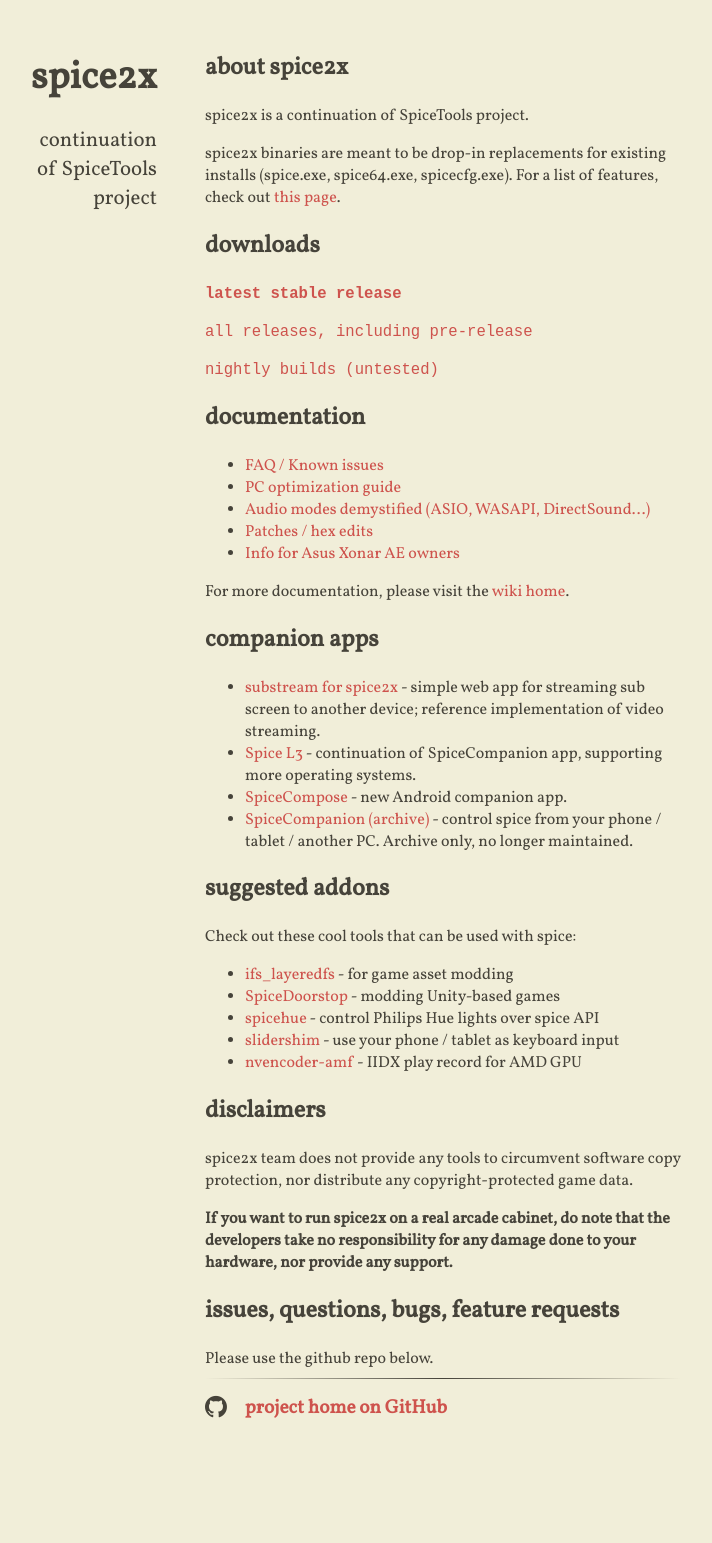
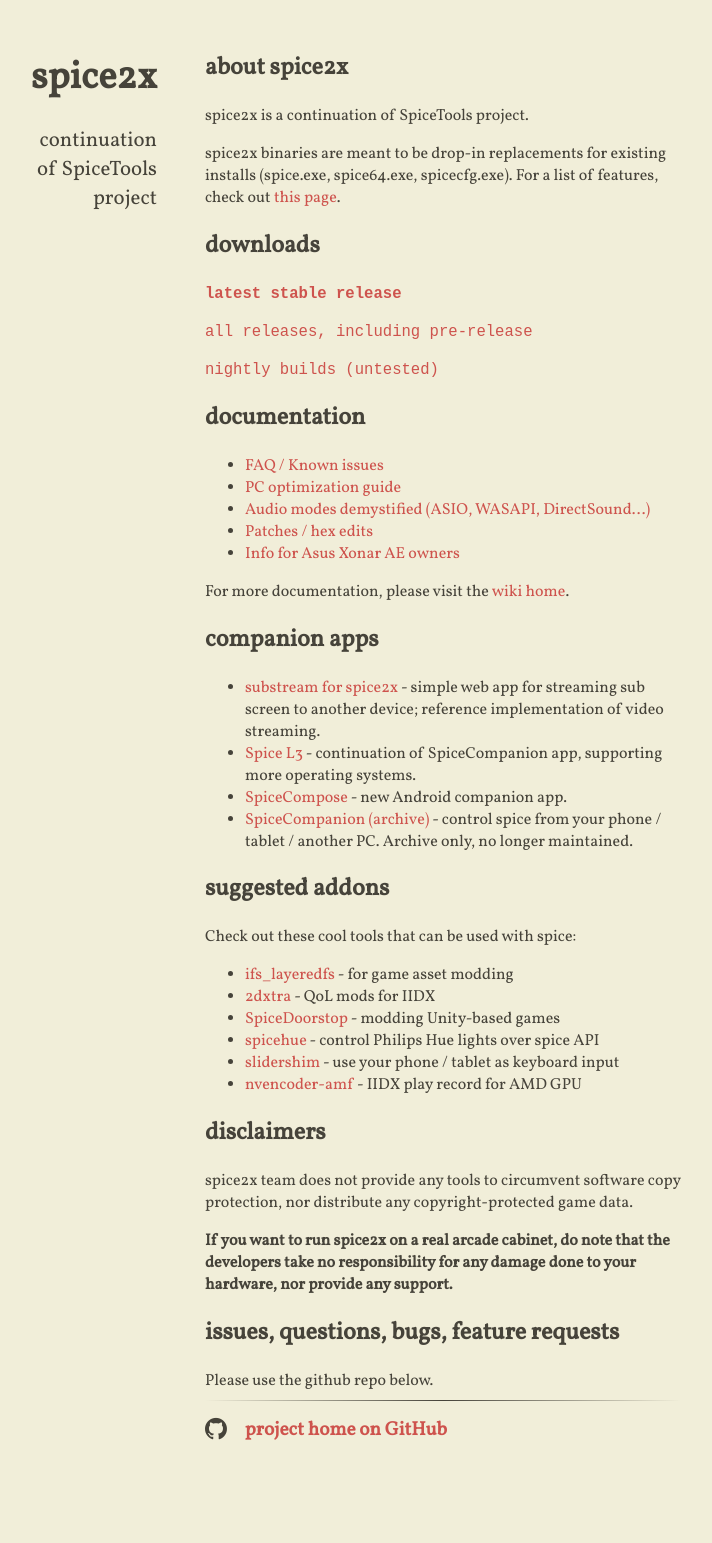
Before and after one commit to spice2x/spice2x.github.io, a Jekyll site: the page built from docs/index.html, in a window 1280 px wide. Shown: the whole page, without its empty margins (299-1011 px from the left). Built offline with Jekyll 4.4.1, drawn with Linux system fonts in a browser that asks for light colours; nearby versions of some CDN libraries; before the commit the page ends 1521 px from its top, so only the background shows below that.

Commit message:
add 2dxtra

```diff
--- a/docs/_includes/content.html
+++ b/docs/_includes/content.html
@@ -103,6 +103,9 @@
     <a href="https://github.com/mon/ifs_layeredfs">ifs_layeredfs</a> - for game asset modding
   </li>
   <li>
+    <a href="https://github.com/aixxe/2dxtra">2dxtra</a> - QoL mods for IIDX
+  </li>
+  <li>
     <a href="https://github.com/ainlorn/SpiceDoorstop">SpiceDoorstop</a> - modding Unity-based games
   </li>
   <li>
```
